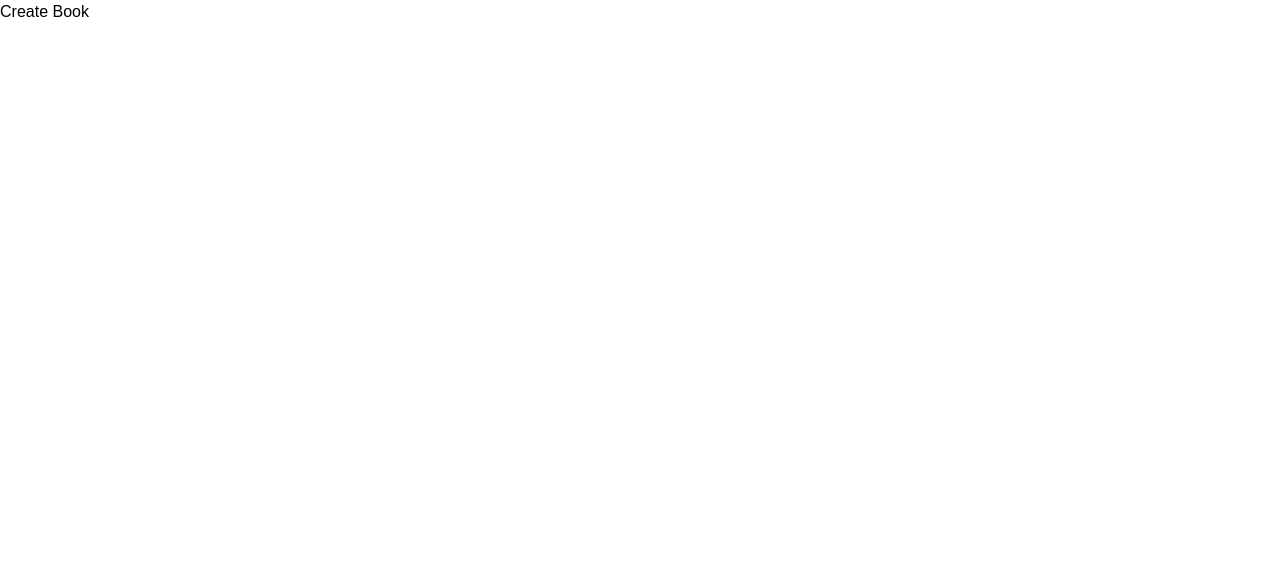
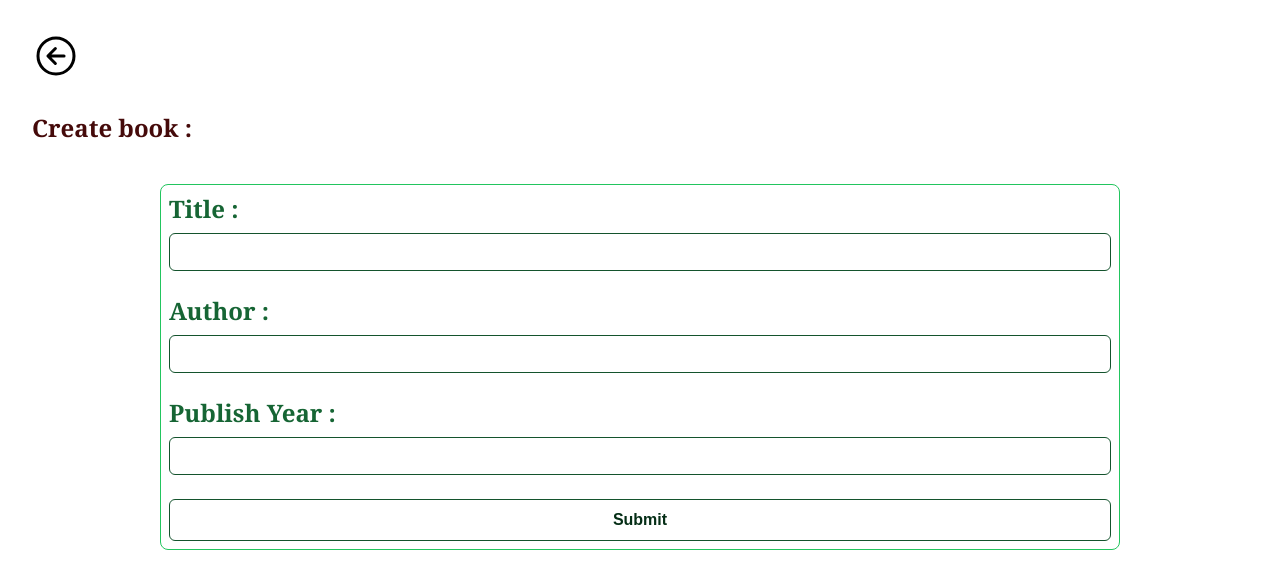
Before and after one commit to riya-rjha/Book-Store-Website, a React (Vite) app in the folder Frontend/: page /books/create in a window 1280 px wide. Shown: the top 588 px of the page. Built offline with nearby package versions, Linux system fonts and the light colour scheme.

Commit message:
Create book

```diff
--- a/Frontend/src/Pages/CreateBook.jsx
+++ b/Frontend/src/Pages/CreateBook.jsx
@@ -1,9 +1,77 @@
-import React from 'react'
+import React, { useState, useEffect } from 'react'
+import { Navigate, useNavigate } from 'react-router-dom';
+import axios from 'axios';
+import Spinner from '../Components/Spinner.jsx'
+import BackButton from '../Components/BackButton.jsx';
 
 const CreateBook = () => {
+
+  const [title, setTitle] = useState('');
+  const [author, setAuthor] = useState('');
+  const [publishYear, setPublishYear] = useState('');
+  const [isLoading, setIsLoading] = useState(false);
+
+  const navigate = useNavigate();
+
+  const handleSubmit = () => {
+    const data = {
+      title, author, publishYear
+    }
+    setIsLoading(true);
+    axios
+      .post('http://localhost:9999/books', data)
+      .then(() => {
+        setIsLoading(false);
+        navigate('/');
+      })
+      .catch((err) => {
+        console.log(err.message);
+        setIsLoading(false);
+      });
+  };
+
   return (
-    <div>
-      Create Book
+    <div >
+      <BackButton />
+      <h1 className='text-red-950 m-8 text-2xl font-bold font-serif'>Create book : </h1>
+      {isLoading ? (
+        <Spinner />
+      ) : (
+        <div className="border border-green-500 flex justify-center flex-col mx-40 mt-10 p-15 rounded-lg  ">
+          <div className="m-2 flex flex-col">
+            <label className='font-serif text-green-800 text-2xl font-semibold'>Title : </label>
+            <input
+              type="text"
+              value={title}
+              onChange={(e) => setTitle(e.target.value)}
+              className='border border-green-900 outline-none p-1.5 rounded-md my-2 font-serif'
+            />
+          </div>
+          <div className="m-2 flex flex-col">
+            <label className='font-serif text-green-800 text-2xl font-semibold'>Author : </label>
+            <input
+              type="text"
+              value={author}
+              onChange={(e) => setAuthor(e.target.value)}
+              className='border border-green-900 outline-none p-1.5 rounded-md my-2 font-serif'
+            />
+          </div>
+          <div className="m-2 flex flex-col">
+            <label className='font-serif text-green-800 text-2xl font-semibold'>Publish Year : </label>
+            <input
+              type="text"
+              value={publishYear}
+              onChange={(e) => setPublishYear(e.target.value)}
+              className='border border-green-900 outline-none p-1.5 rounded-md my-2 font-serif'
+            />
+          </div>
+          <button
+            className=' p-2 border border-green-900 text-22xl m-2 rounded-md hover:bg-green-200 font-bold text-green-950'
+            onClick={handleSubmit}
+          >Submit</button>
+
+        </div>
+      )}
     </div>
   )
 }
--- a/Frontend/src/Pages/Home.jsx
+++ b/Frontend/src/Pages/Home.jsx
@@ -37,7 +37,7 @@ const Home = () => {
           <Spinner />
         ) :
           (
-            <table className="w-full border-separate border-spacing-2">
+            <table className="w-full border-separate border-spacing-2 ">
               <thead>
                 <tr>
                   <th className="border-slate-600 border rounded-md">S.No</th>
--- a/Frontend/src/Pages/ShowBook.jsx
+++ b/Frontend/src/Pages/ShowBook.jsx
@@ -8,7 +8,7 @@ import BackButton from '../Components/BackButton.jsx'
 const ShowBook = () => {
   const [books, setBooks] = useState([]);
   const [isLoading, setIsLoading] = useState(false);
-  const {id} = useParams(); //Returns an object of key/value pairs of the dynamic params from the current URL that were matched by the route path
+  const { id } = useParams(); //Returns an object of key/value pairs of the dynamic params from the current URL that were matched by the route path
 
   useEffect(() => {
     try {
@@ -35,8 +35,8 @@ const ShowBook = () => {
         )
         :
         (
-          <div className='m-8 border-emerald-250 border bg-purple-100 p-2'>
-            <div className="flex">
+          <div className='m-8 border-emerald-250 border bg-purple-100 p-2 w-fit'>
+            <div className="flex flex-col">
               <span className='text-1.8xl font-bold p-1.5 font-serif text-cyan-950'>S. No : </span>
               <span className='p-1.5 text-pink-800 font-semibold font-serif text-1.4xl'>{books._id}</span>
             </div>
```
